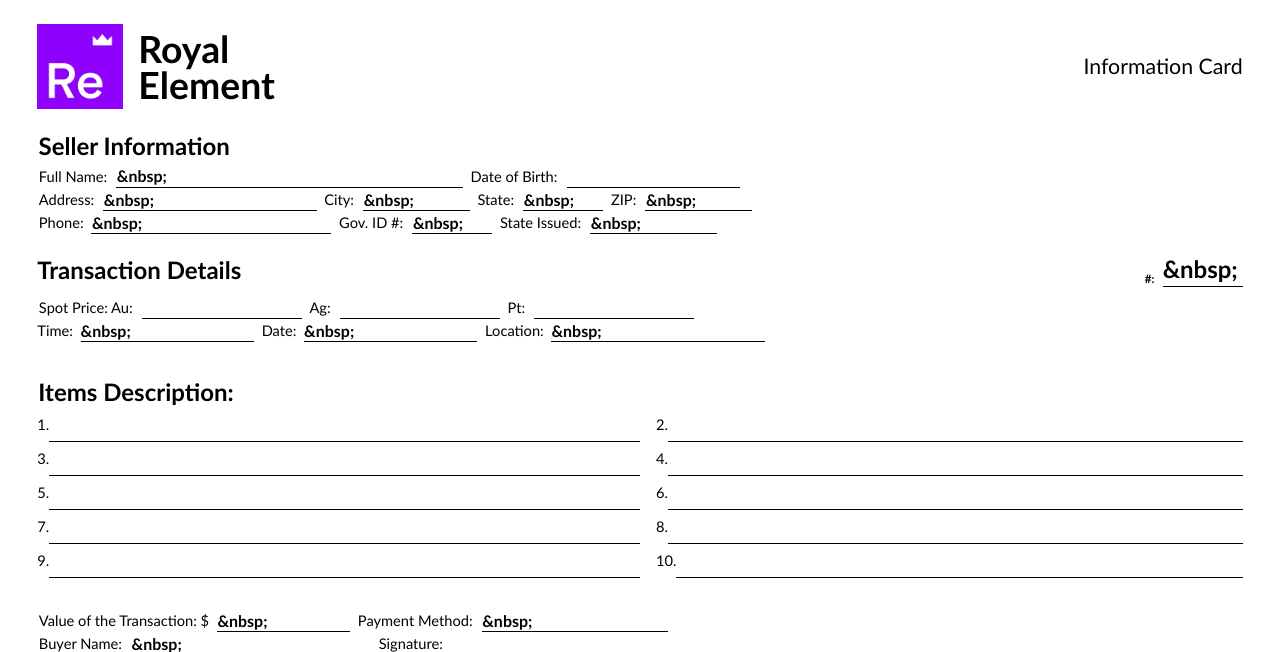
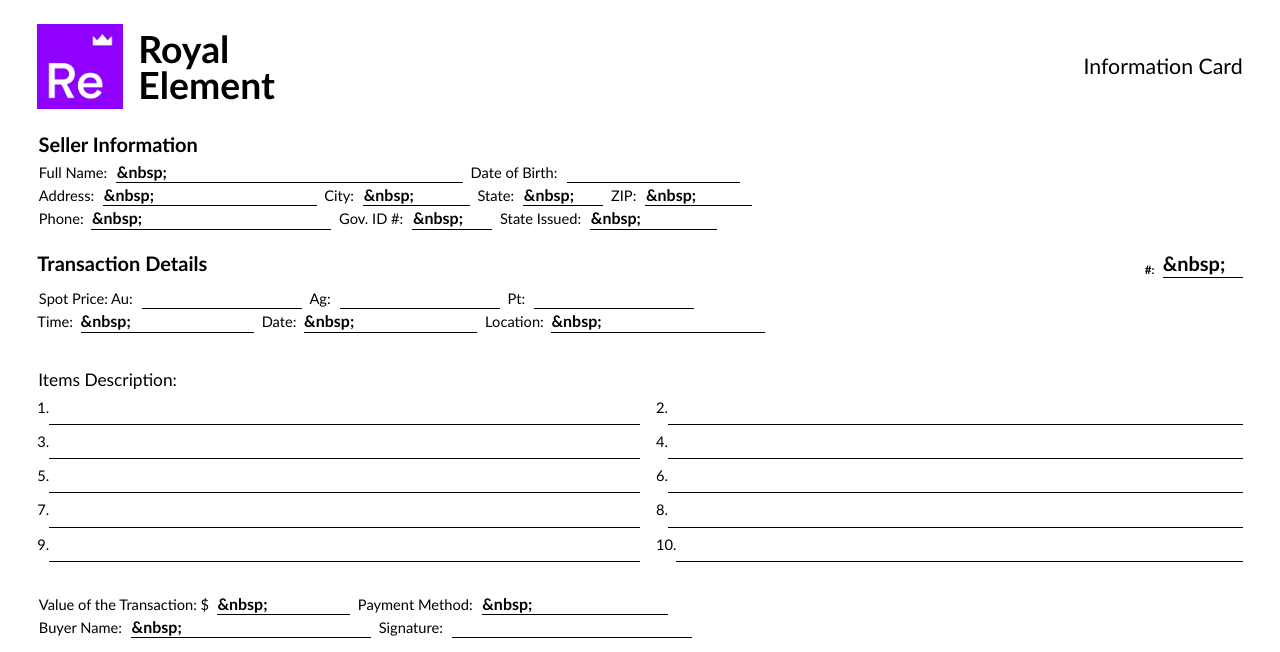
Before and after one commit to Rtchapae/goldtocash, a Laravel app: template back/resources/views/pdf/offline_order.blade.php in a window 1280 px wide. Shown: the top 652 px of the page. Run offline with Laravel 12, Linux system fonts and the light colour scheme; the template is opened without the code that fills it, so the values that code supplies are empty; parts of the project's set-up code (start-up, migrations or seed data) failed here and were passed over.

Commit message:
Soften Information Card section title weight and size.
Co-authored-by: Cursor <cursoragent@cursor.com>

```diff
--- a/back/resources/views/layouts/pdf.blade.php
+++ b/back/resources/views/layouts/pdf.blade.php
@@ -97,8 +97,8 @@
             margin-left: 0.95pt;
         }
         .print-section-title-text {
-            font-size: 18pt;
-            font-weight: 700;
+            font-size: 15pt;
+            font-weight: 600;
             line-height: 1.1;
         }
         /* Field Lines */
@@ -175,15 +175,15 @@
             margin-bottom: 7.45pt;
             margin-left: 0pt;
             page-break-after: avoid;
-            font-size: 18pt;
+            font-size: 15pt;
             font-family: "Calibri", sans-serif;
             color: black;
-            font-weight: 700;
+            font-weight: 600;
             width: 100%;
         }
         .print-transaction-title span:first-child {
-            font-size: 18pt;
-            font-weight: 700;
+            font-size: 15pt;
+            font-weight: 600;
         }
         .print-transaction-no {
             font-size: 1.1667rem;
@@ -210,8 +210,8 @@
             text-indent: -0.5pt;
         }
         .print-items-title span {
-            font-size: 18pt;
-            font-weight: 700;
+            font-size: 13pt;
+            font-weight: 400;
             line-height: 1.1;
         }
         .print-items-table {
```
